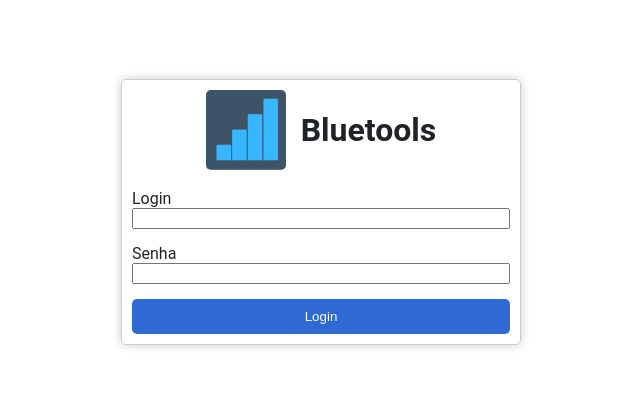
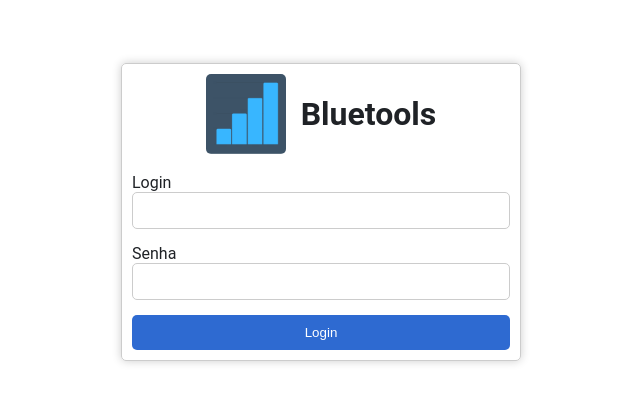
Before and after one commit to rainanDeveloper/bluetools-v2, a React (Create React App) app: page / in a window 1280 px wide. Shown: the part 188-590 px from the top of the page, without its empty margins (319-959 px from the left). Built offline with nearby package versions, Linux system fonts and the light colour scheme.

Commit message:
Changes done to create compatibility with chrome

```diff
--- a/src/App.css
+++ b/src/App.css
@@ -1,5 +1,6 @@
 * {
 	box-sizing: border-box;
+	outline: none
 }
 
 /* Fonts */
@@ -90,6 +91,12 @@ html, body, #root {
 	color: white
 }
 
+input {
+	padding: 10px;
+	border: solid 1px #ccc;
+	border-radius: 5px;
+}
+
 button, .button {
 	border: none;
 	padding: 10px;
--- a/src/pages/Login/index.js
+++ b/src/pages/Login/index.js
@@ -5,7 +5,6 @@ import logo from '../../common-assets/logo.png'
 function Login(){
 	function handleLogin(event){
 		event.preventDefault()
-
 	}
 	return (
 		<div className="loginContainer">
@@ -23,7 +22,7 @@ function Login(){
 					</div>
 					<div className="input-group">
 						<label htmlFor="password">Senha</label>
-						<input type="text" id="password"/>
+						<input type="password" id="password"/>
 					</div>
 					<button className="color-primary loginButton">
 						Login
```
